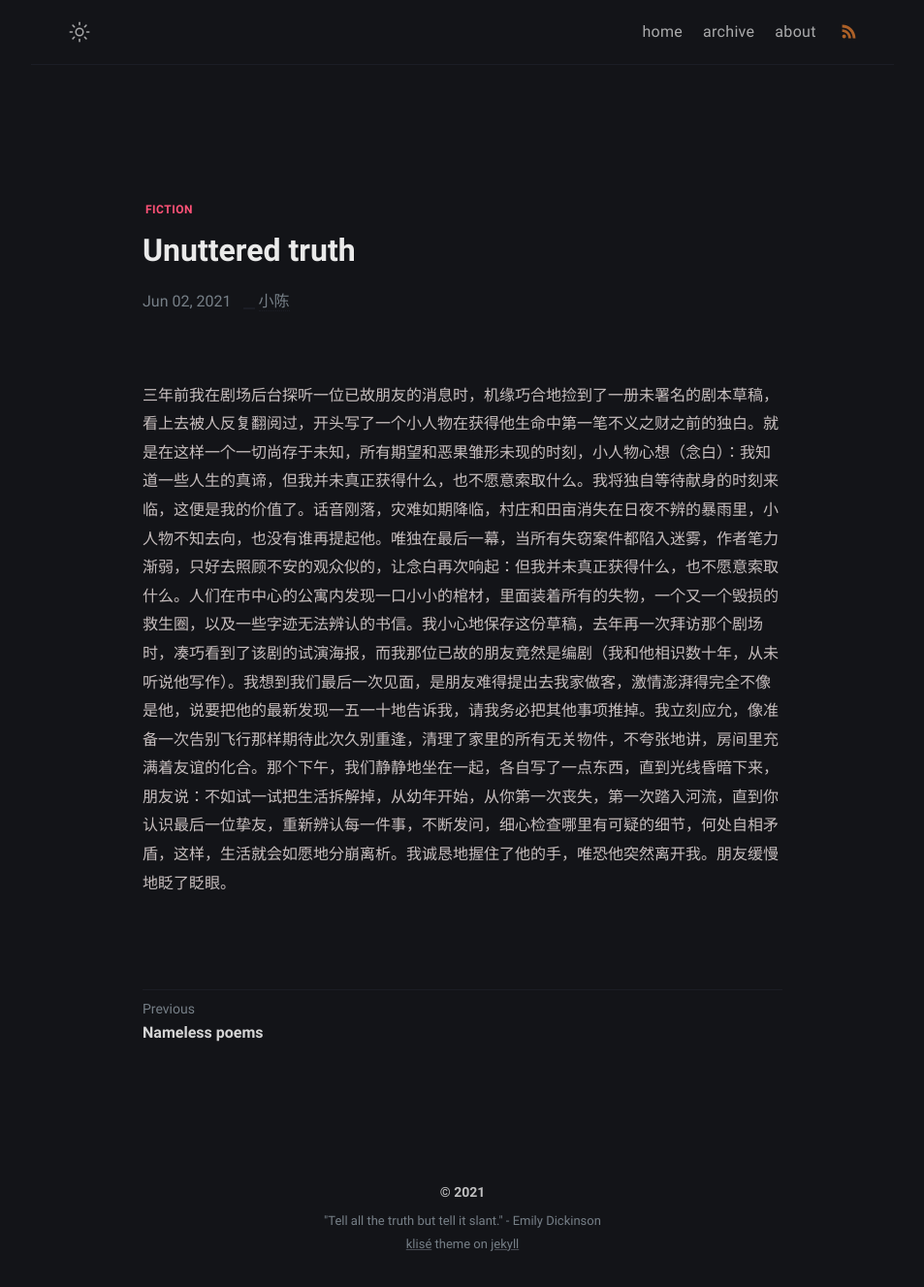
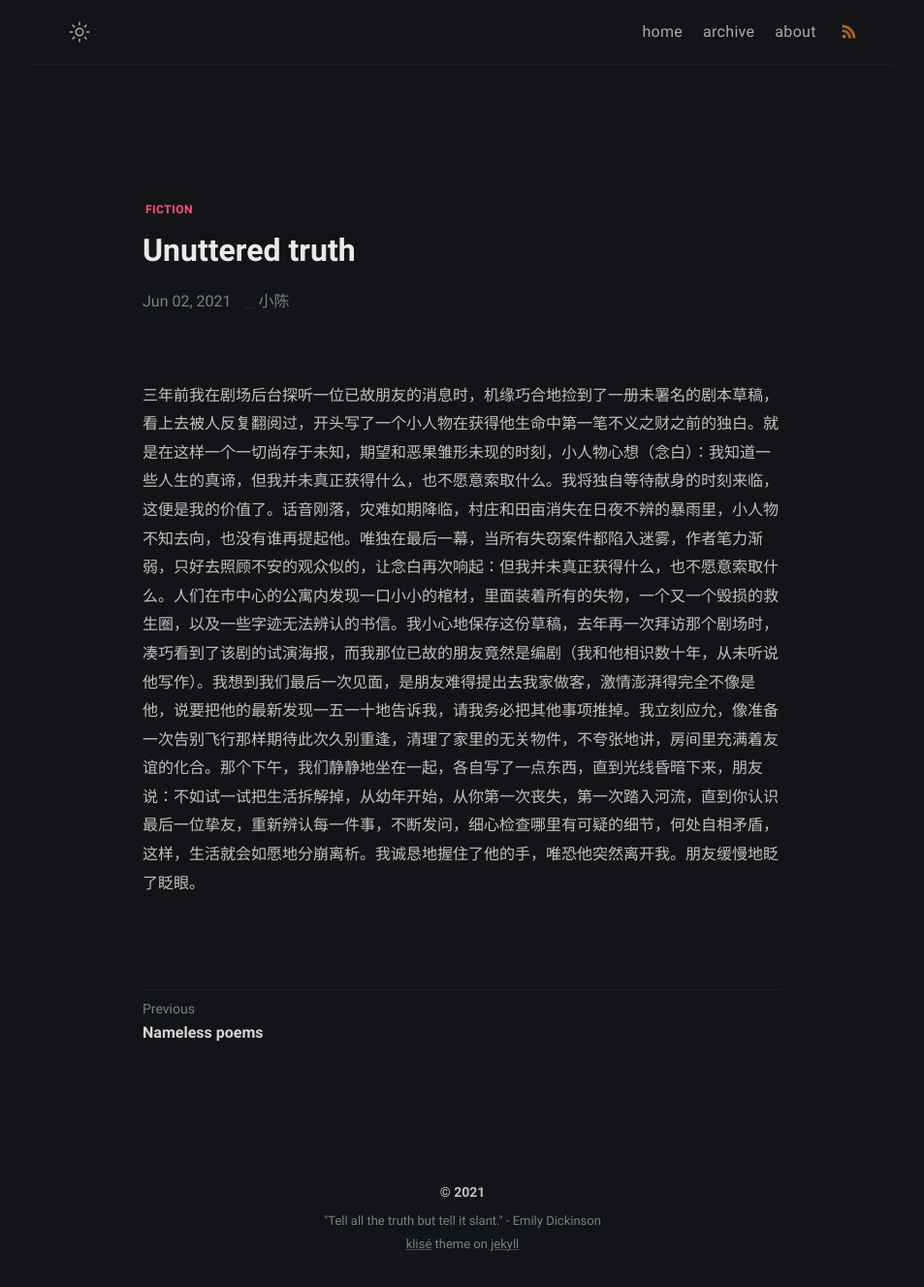
Before and after one commit to yijingch/afistforair.github.io, a Jekyll site: the page built from _posts/unuttered-truth/2021-06-03-unuttered-truth.md, in a window 1280 px wide. Shown: the whole page at 97% size, without its empty margins (163-1116 px from the left). Built offline with Jekyll 4.4.1, drawn with Linux system fonts in a browser that asks for light colours.

Commit message:
new edits

```diff
--- a/_posts/unuttered-truth/2021-06-03-unuttered-truth.md
+++ b/_posts/unuttered-truth/2021-06-03-unuttered-truth.md
@@ -5,4 +5,4 @@ tags: [fiction]
 ---
 
 
-三年前我在剧场后台探听一位已故朋友的消息时，机缘巧合地捡到了一册未署名的剧本草稿，看上去被人反复翻阅过，开头写了一个小人物在获得他生命中第一笔不义之财之前的独白。就是在这样一个一切尚存于未知，所有期望和恶果雏形未现的时刻，小人物心想（念白）：我知道一些人生的真谛，但我并未真正获得什么，也不愿意索取什么。我将独自等待献身的时刻来临，这便是我的价值了。话音刚落，灾难如期降临，村庄和田亩消失在日夜不辨的暴雨里，小人物不知去向，也没有谁再提起他。唯独在最后一幕，当所有失窃案件都陷入迷雾，作者笔力渐弱，只好去照顾不安的观众似的，让念白再次响起：但我并未真正获得什么，也不愿意索取什么。人们在市中心的公寓内发现一口小小的棺材，里面装着所有的失物，一个又一个毁损的救生圈，以及一些字迹无法辨认的书信。我小心地保存这份草稿，去年再一次拜访那个剧场时，凑巧看到了该剧的试演海报，而我那位已故的朋友竟然是编剧（我和他相识数十年，从未听说他写作）。我想到我们最后一次见面，是朋友难得提出去我家做客，激情澎湃得完全不像是他，说要把他的最新发现一五一十地告诉我，请我务必把其他事项推掉。我立刻应允，像准备一次告别飞行那样期待此次久别重逢，清理了家里的所有无关物件，不夸张地讲，房间里充满着友谊的化合。那个下午，我们静静地坐在一起，各自写了一点东西，直到光线昏暗下来，朋友说：不如试一试把生活拆解掉，从幼年开始，从你第一次丧失，第一次踏入河流，直到你认识最后一位挚友，重新辨认每一件事，不断发问，细心检查哪里有可疑的细节，何处自相矛盾，这样，生活就会如愿地分崩离析。我诚恳地握住了他的手，唯恐他突然离开我。朋友缓慢地眨了眨眼。
+三年前我在剧场后台探听一位已故朋友的消息时，机缘巧合地捡到了一册未署名的剧本草稿，看上去被人反复翻阅过，开头写了一个小人物在获得他生命中第一笔不义之财之前的独白。就是在这样一个一切尚存于未知，期望和恶果雏形未现的时刻，小人物心想（念白）：我知道一些人生的真谛，但我并未真正获得什么，也不愿意索取什么。我将独自等待献身的时刻来临，这便是我的价值了。话音刚落，灾难如期降临，村庄和田亩消失在日夜不辨的暴雨里，小人物不知去向，也没有谁再提起他。唯独在最后一幕，当所有失窃案件都陷入迷雾，作者笔力渐弱，只好去照顾不安的观众似的，让念白再次响起：但我并未真正获得什么，也不愿意索取什么。人们在市中心的公寓内发现一口小小的棺材，里面装着所有的失物，一个又一个毁损的救生圈，以及一些字迹无法辨认的书信。我小心地保存这份草稿，去年再一次拜访那个剧场时，凑巧看到了该剧的试演海报，而我那位已故的朋友竟然是编剧（我和他相识数十年，从未听说他写作）。我想到我们最后一次见面，是朋友难得提出去我家做客，激情澎湃得完全不像是他，说要把他的最新发现一五一十地告诉我，请我务必把其他事项推掉。我立刻应允，像准备一次告别飞行那样期待此次久别重逢，清理了家里的无关物件，不夸张地讲，房间里充满着友谊的化合。那个下午，我们静静地坐在一起，各自写了一点东西，直到光线昏暗下来，朋友说：不如试一试把生活拆解掉，从幼年开始，从你第一次丧失，第一次踏入河流，直到你认识最后一位挚友，重新辨认每一件事，不断发问，细心检查哪里有可疑的细节，何处自相矛盾，这样，生活就会如愿地分崩离析。我诚恳地握住了他的手，唯恐他突然离开我。朋友缓慢地眨了眨眼。
```
